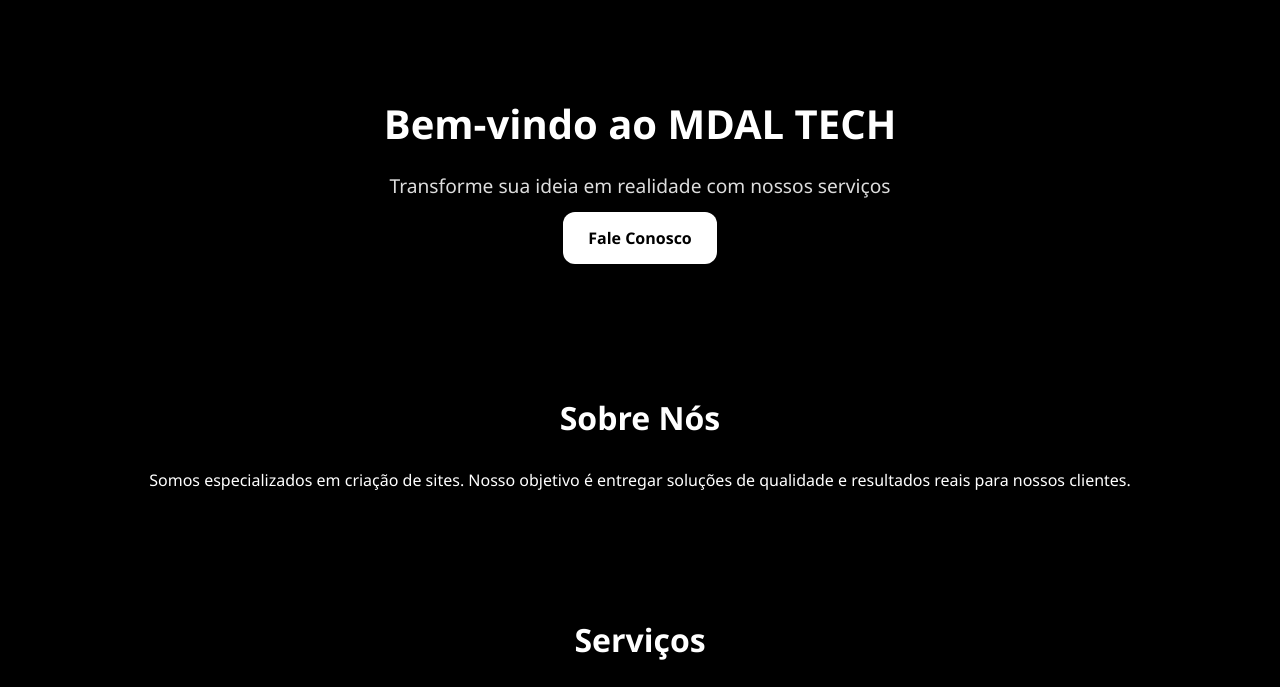
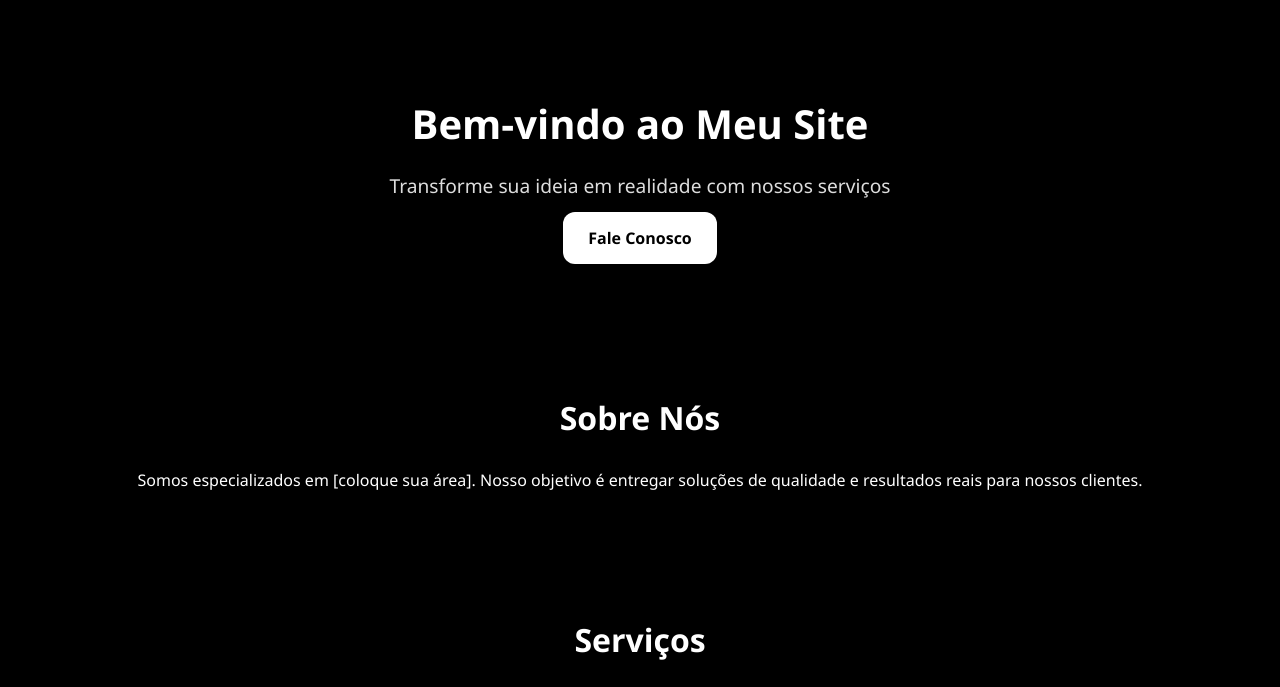
Before and after one commit to pabloalves1378pa-coder/site-leads, a plain HTML site: page index.html in a window 1280 px wide. Shown: the part 44-731 px from the top of the page. Drawn offline with Linux system fonts and the light colour scheme.

Commit message:
Fix HTML structure and content updates

```diff
--- a/index.html
+++ b/index.html
@@ -29,7 +29,7 @@
 
   <!-- HERO / CAPA -->
   <section class="hero">
-    <h1>Bem-vindo ao MDAL TECH</h1>
+    <h1>Bem-vindo ao Meu Site</h1>
     <p>Transforme sua ideia em realidade com nossos serviços</p>
     <a href="#contato" class="btn">Fale Conosco</a>
   </section>
@@ -37,7 +37,7 @@
   <!-- SOBRE -->
   <section id="sobre" class="section">
     <h2>Sobre Nós</h2>
-    <p>Somos especializados em criação de sites. Nosso objetivo é entregar soluções de qualidade e resultados reais para nossos clientes.</p>
+    <p>Somos especializados em [coloque sua área]. Nosso objetivo é entregar soluções de qualidade e resultados reais para nossos clientes.</p>
   </section>
 
   <!-- SERVIÇOS / TÓPICOS -->
```
